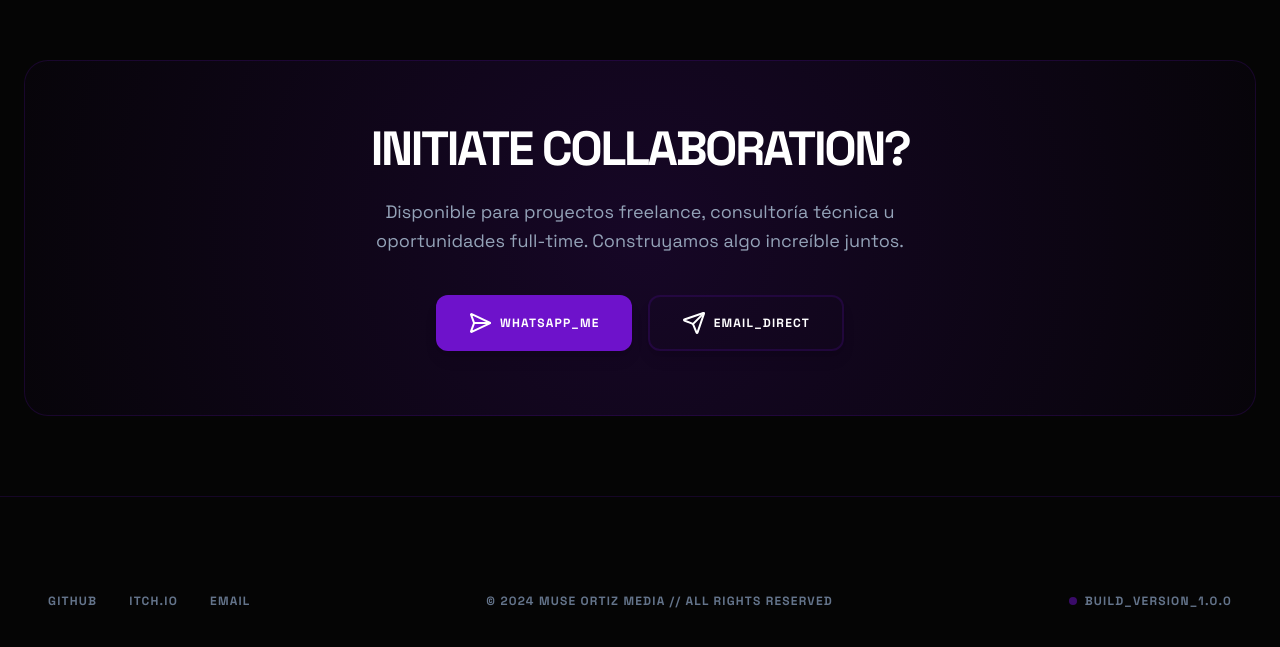
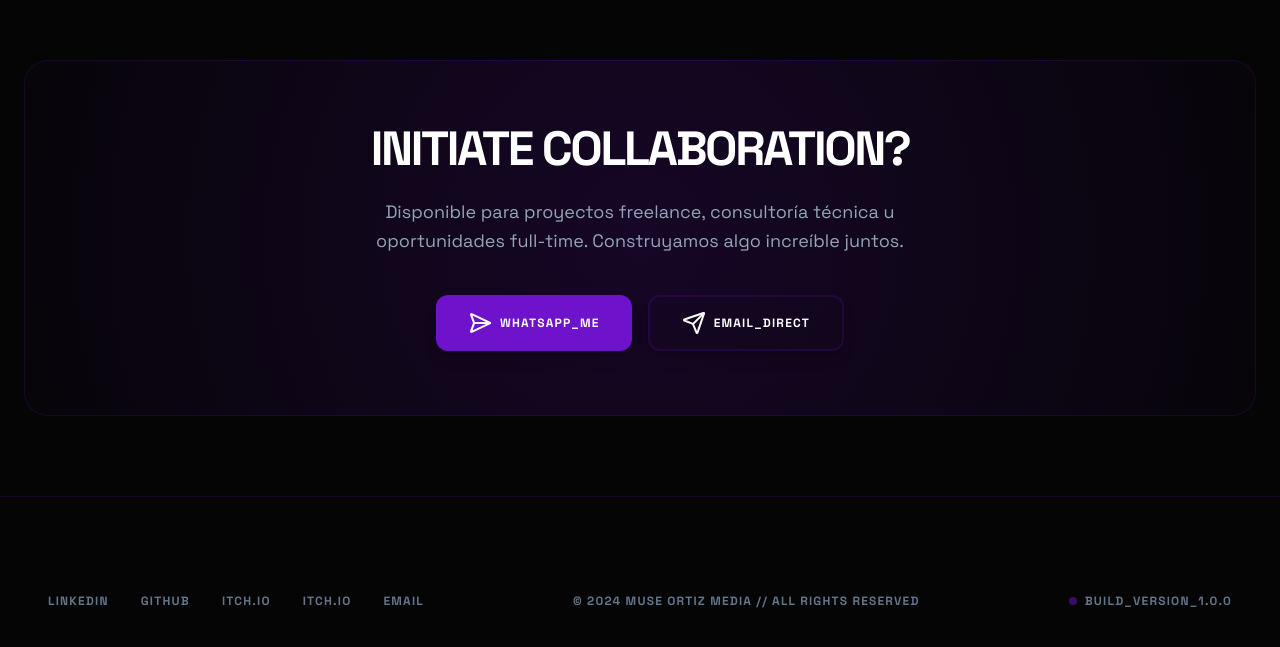
Before and after one commit to museortizmedia/museortizmedia.github.io, a React (Vite) app in the folder projects/portafolio/: page / in a window 1280 px wide. Shown: the part 5774-6421 px from the top of the page. Built offline with nearby package versions, Linux system fonts and the light colour scheme.

Commit message:
add linked

```diff
--- a/projects/portafolio/src/App.jsx
+++ b/projects/portafolio/src/App.jsx
@@ -50,7 +50,9 @@ function App() {
         {/* Footer Bottom */}
         <div className="max-w-7xl mx-auto px-6 py-12 flex flex-col md:flex-row justify-between items-center gap-8 text-slate-500 text-xs font-bold tracking-widest mt-12">
           <div className="flex gap-8">
+            <a className="hover:text-primary transition-colors uppercase" href="https://www.linkedin.com/in/museortizmedia/" target="_blank" rel="noopener noreferrer">LinkedIn</a>
             <a className="hover:text-primary transition-colors uppercase" href="https://github.com/museortizmedia" target="_blank" rel="noopener noreferrer">GitHub</a>
+            <a className="hover:text-primary transition-colors uppercase" href="https://museortizmedia.itch.io/" target="_blank" rel="noopener noreferrer">Itch.io</a>
             <a className="hover:text-primary transition-colors uppercase" href="https://museortizmedia.itch.io/" target="_blank" rel="noopener noreferrer">Itch.io</a>
             <a className="hover:text-primary transition-colors uppercase" href="mailto:museortiz@gmail.com">Email</a>
           </div>
```
Also changed, not shown: 4 other files (tests, documents, lock files or other folders).
